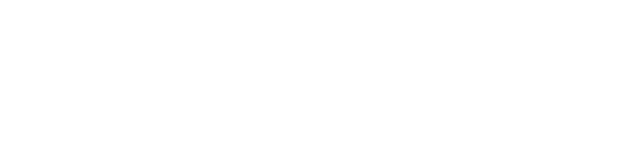
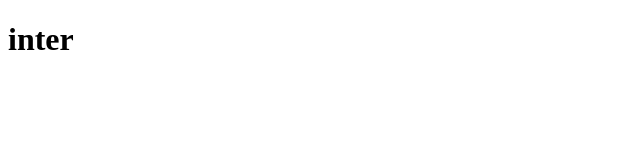
Before and after one commit to erbol555/inter, a plain HTML site: page index.html in a window 1280 px wide. Shown: the whole page, without its empty margins (0-640 px from the left). Drawn offline with Linux system fonts and the light colour scheme.

Commit message:
new index html

```diff
--- a/index.html
+++ b/index.html
@@ -1,15 +1,20 @@
 <!DOCTYPE html>
 <html lang="en">
+
 <head>
     <meta charset="UTF-8">
 
     <title>Document</title>
     <link rel="stylesheet" href="style.css">
+
 </head>
+
 <body>
+    <h1>inter</h1>
 
 
 
 
 </body>
+
 </html>
```
